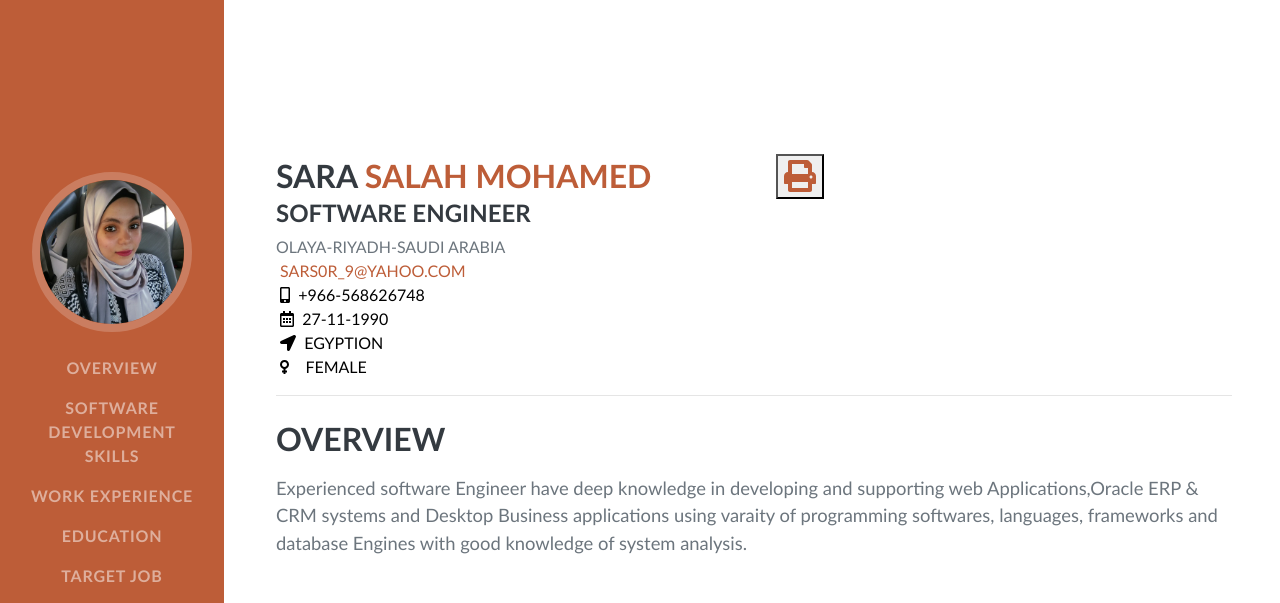
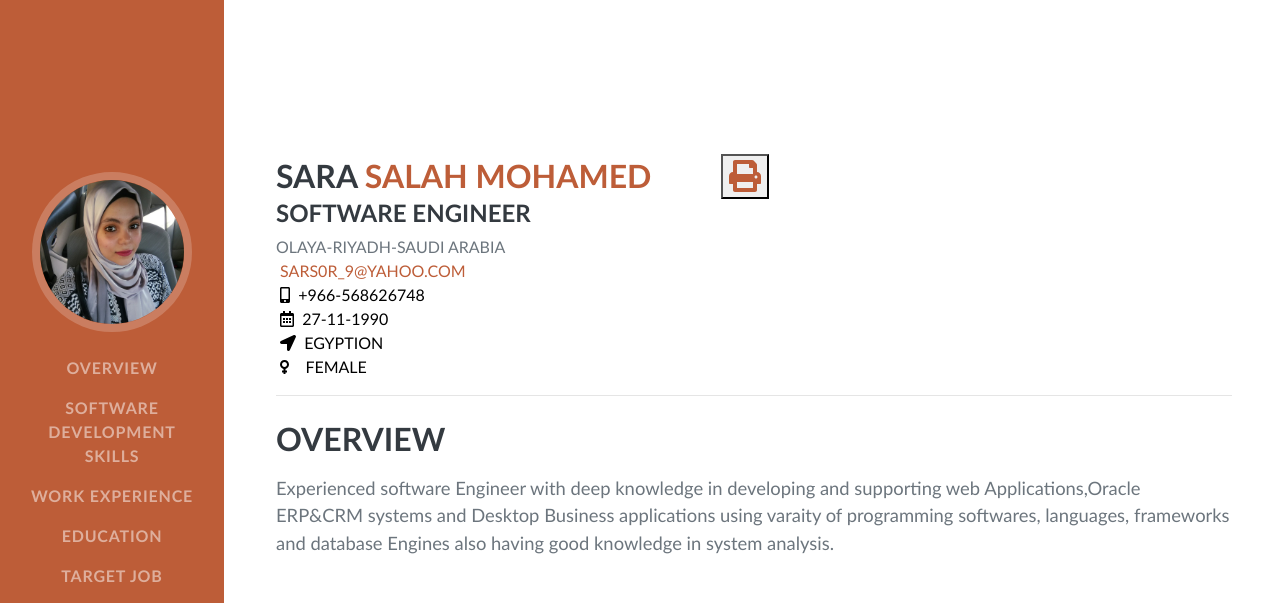
Before and after one commit to Dev-Sara9/Sara-Salah-CV, a plain HTML site: page index.html in a window 1280 px wide. Shown: the top 603 px of the page. Drawn offline with nearby package versions, Linux system fonts and the light colour scheme; a web font is replaced by a local one.

Commit message:
Update index.html

```diff
--- a/index.html
+++ b/index.html
@@ -14,7 +14,11 @@
         <link href="https://fonts.googleapis.com/css?family=Muli:400,400i,800,800i" rel="stylesheet" type="text/css" />
         <!-- Core theme CSS (includes Bootstrap)-->
         <link href="css/styles.css" rel="stylesheet" />
-
+        <script>
+            $(document).ready(function(){
+              $('[data-toggle="tooltip"]').tooltip();
+            });
+            </script>
     </head>
     <body id="page-top" >
         <!-- Navigation-->
@@ -45,8 +49,8 @@
                     <h3 class="mb-0">
                         Sara
                         <span class="text-primary">Salah Mohamed</span>
-                     &nbsp;&nbsp;&nbsp;&nbsp;&nbsp;&nbsp;&nbsp;&nbsp;&nbsp;&nbsp;&nbsp;&nbsp;&nbsp;&nbsp;
-                     <button onclick="window.print();" id="printLogo" >
+                     &nbsp;&nbsp;&nbsp;&nbsp;&nbsp;&nbsp;&nbsp;
+                     <button onclick="window.print();" title="Please use Google Chrome Browser to Print" id="printLogo" data-toggle="tooltip" >
                          <i class="fas fa-1x fa-print" style="color:rgb(189,93,56);"></i>
                     </button>
 
@@ -67,8 +71,8 @@
                     <h3 class="mb-3">Overview</h3>
                     <p class="lead mb-5" id="overviewid">
 
-                        Experienced software Engineer have deep knowledge in developing and supporting web Applications,Oracle ERP & CRM systems and Desktop Business applications
-                        using varaity of programming softwares, languages, frameworks and database Engines with good knowledge of system analysis.
+                        Experienced software Engineer with deep knowledge in developing and supporting web Applications,Oracle ERP&CRM systems and Desktop Business applications
+                        using varaity of programming softwares, languages, frameworks and database Engines also having good knowledge in system analysis.
                     </p>
                     <div class="social-icons" id="SocID">
                         <a class="social-icon" target="_blank" href="https://www.linkedin.com/in/sara-salah-66960510b/"><i class="fab fa-linkedin-in"></i></a>
```
